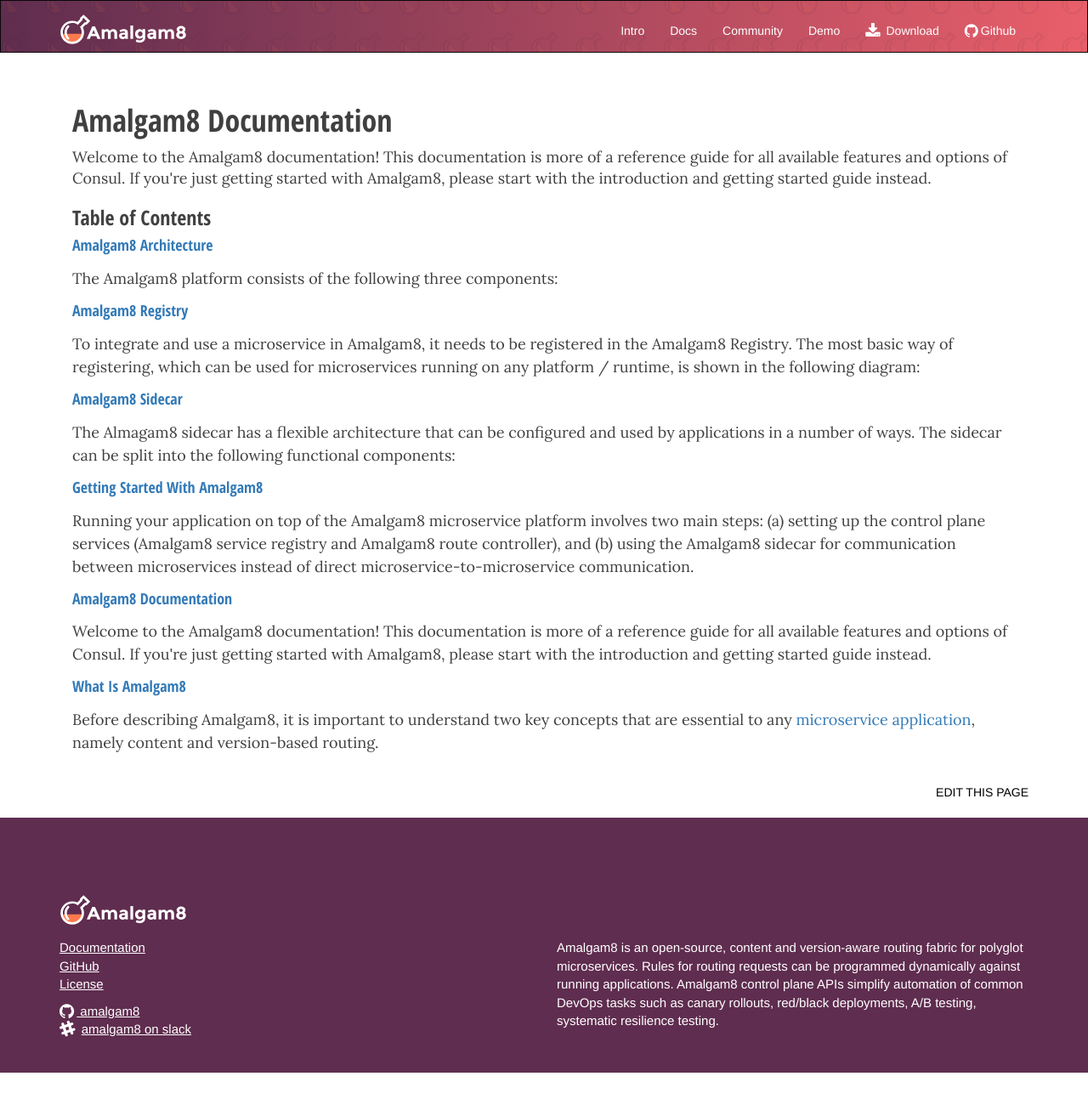
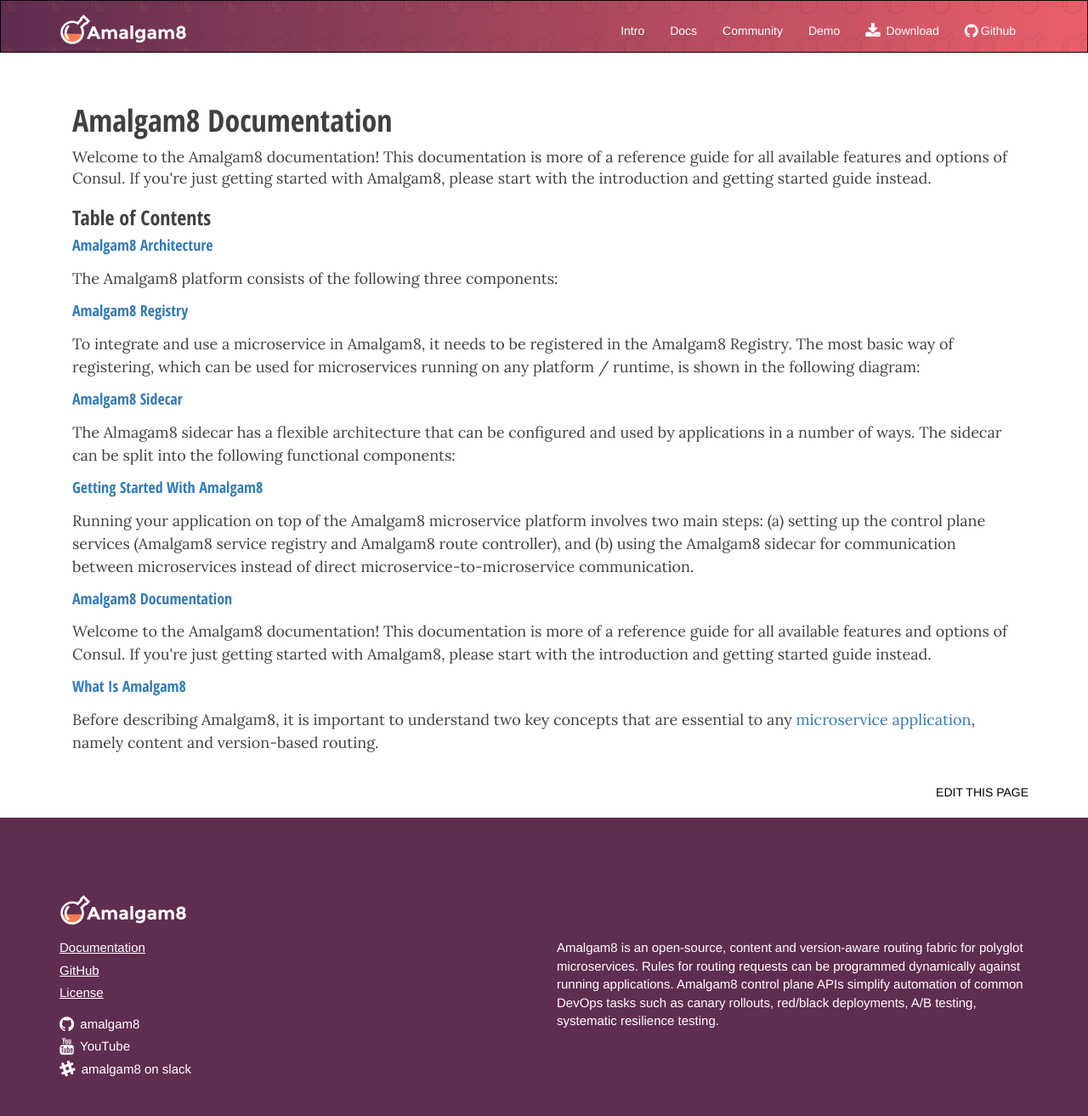
Before and after one commit to amalgam8/amalgam8.github.io, a Jekyll site: the page built from _docs/index.html, in a window 1280 px wide. Shown: the whole page at 85% size. Built offline with Jekyll 4.4.1, drawn with Linux system fonts in a browser that asks for light colours; nearby versions of some CDN libraries; before the commit the page ends 1262 px from its top, so only the background shows below that.

Commit message:
added youtube social link. added spacing in footer lists

```diff
--- a/_layouts/bootstrap.html
+++ b/_layouts/bootstrap.html
@@ -27,12 +27,12 @@
         </div>
         <div id="navbar" class="collapse navbar-collapse">
           <ul class="nav navbar-nav navbar-right">
-            <li><a href="/intro">Intro</a></li>
-            <li><a href="/docs">Docs</a></li>
-            <li><a href="#">Community</a></li>
+            <li><a href="/docs/getting-started/">Intro</a></li>
+            <li><a href="/docs/">Docs</a></li>
+            <li><a href="https://amalgam8.slack.com/">Community</a></li>
             <li><a href="#">Demo</a></li>
             <li><a href="#"><i class="fa fa-lg fa-download"></i> Download</a></li>
-            <li><a href="#"><i class="fa fa-lg fa-github"></i>Github</a></li>
+            <li><a href="https://github.com/{{site.github_username}}/amalgam8"><i class="fa fa-lg fa-github"></i>Github</a></li>
           </ul>
         </div><!--/.nav-collapse -->
       </div>
@@ -58,16 +58,19 @@
                 <div class="col-md-4">
                     <ul class="list-unstyled">
                         <li><a href="/docs">Documentation</a></li>
-                        <li><a href="https://github.com/amalgam8/amalgam8">GitHub</a></li>
-                        <li><a href="https://github.com/amalgam8/amalgam8/blob/master/LICENSE">License</a></li>
+                        <li><a href="https://github.com/{{site.github_username}}/amalgam8">GitHub</a></li>
+                        <li><a href="https://github.com/{{site.github_username}}/amalgam8/blob/master/LICENSE">License</a></li>
                     </ul>
 
-                    <ul class="list-unstyled">
+                    <ul class="list-unstyled social-list">
                         {% if site.github_username %}
                         <li>
-                            <a href="https://github.com/{{ include.username }}"><i class="fa fa-lg fa-github"></i> {{site.github_username}}</a>
+                            <a href="https://github.com/{{ site.github_username }}"><i class="fa fa-lg fa-github"></i> {{site.github_username}}</a>
                         </li>
                         {% endif %}
+                        <li>
+                            <a href="https://www.youtube.com/channel/UCExjqs56z0HZN-Ce-BJgNmg"><i class="fa fa-lg fa-youtube"></i> YouTube</a>
+                        </li>
                         <li>
                             <i class="fa fa-lg fa-slack"></i> <a href="https://amalgam8-slack-invite.mybluemix.net">amalgam8 on slack</a>
                         </li>
--- a/css/custom.scss
+++ b/css/custom.scss
@@ -166,9 +166,18 @@
       color: white;
     }
 
+    li {
+        padding-bottom: 5px;
+    }
+
+    .social-list a {
+        text-decoration: none;
+    }
+
     @include media-query($on-palm--custom) {
       padding-top: 2rem;
     }
+
 }
 
 .brand-icon-footer{
```
